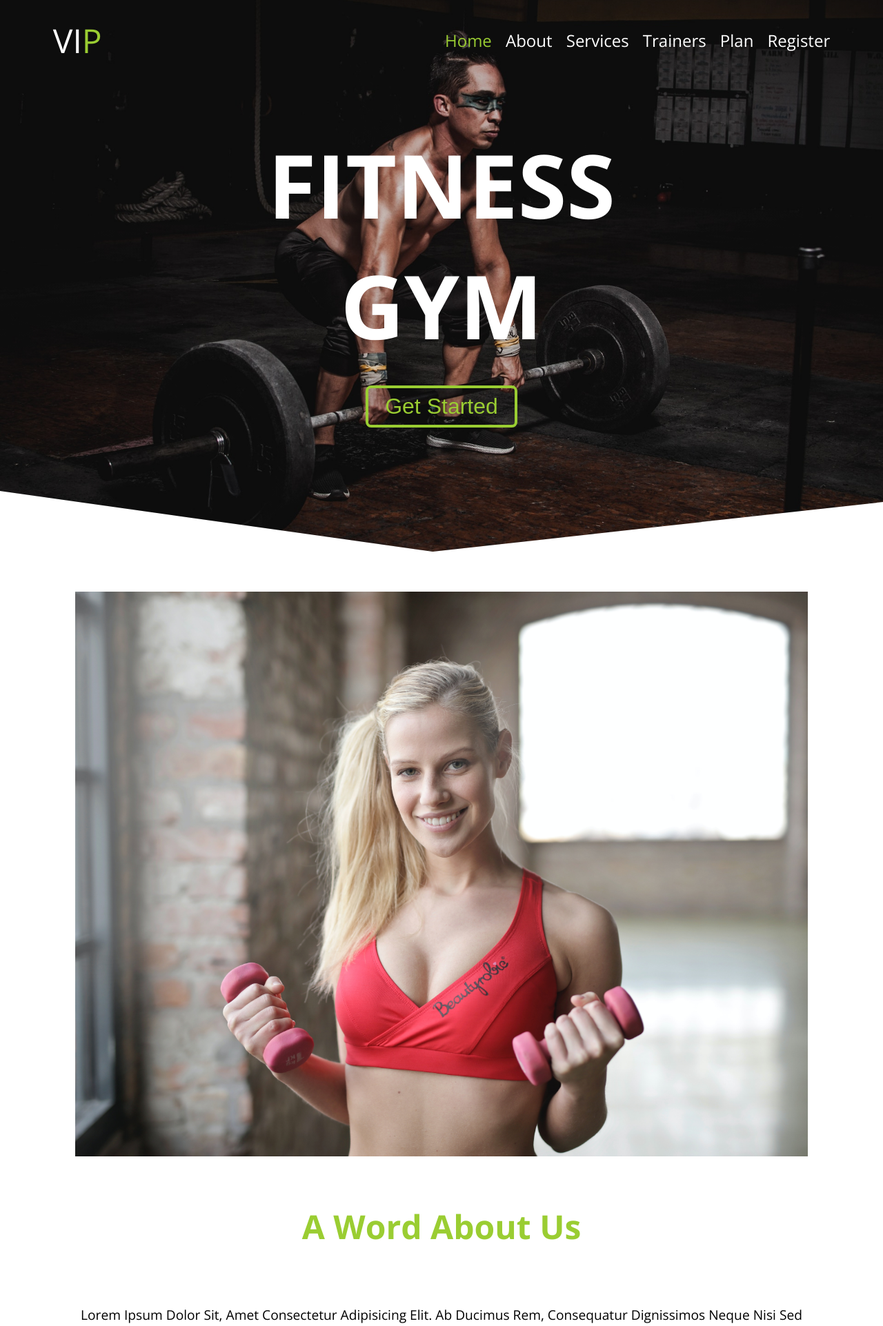
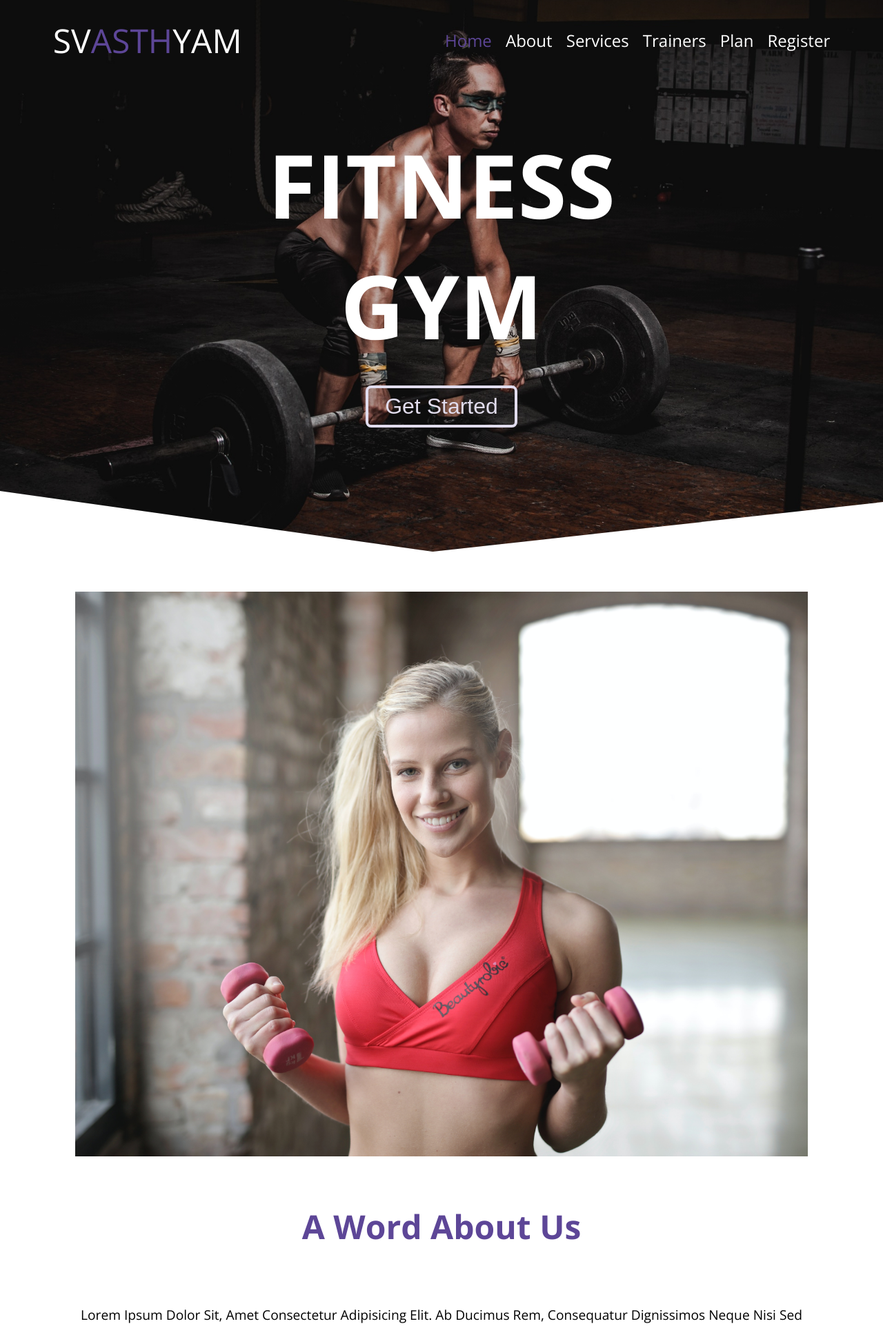
Before and after one commit to FireQueen-3010/Svasthyam, a PHP site: page / in a window 1280 px wide. Shown: the top 1923 px of the page at 69% size. Run offline with PHP 8.4, Linux system fonts and the light colour scheme; some libraries are stand-ins or nearby versions.

Commit message:
made a couple of changes

```diff
--- a/landing-page/index.html
+++ b/landing-page/index.html
@@ -17,7 +17,7 @@
     <!-- Start Header -->
     <header>
         <nav>
-            <div class="logo">VI<span>P</span></div>
+            <div class="logo">SV<span>ASTH</span>YAM</div>
             <div class="open"><i class="fas fa-bars"></i></div>
             <ul class="links">
                 <li><a href="#" class="active">Home</a></li>
@@ -31,7 +31,7 @@
         </nav>
         <div class="content">
             <h1>Fitness gym</h1>
-            <button class="btn">get started</button>
+            <button class="btn-get">get started</button>
         </div>
     </header>
     <!-- Start About -->
--- a/landing-page/style.css
+++ b/landing-page/style.css
@@ -37,7 +37,7 @@ nav .logo{
     cursor: pointer;
 }
 nav .logo span{
-    color: yellowgreen;
+    color: #5D4697;
 }
 nav .links{
     padding-left: 0;
@@ -51,10 +51,10 @@ nav .links li a{
     color: #fff;
 }
 .links .active{
-    color: yellowgreen;
+    color: #5D4697;
 }
 nav .links li a:hover{
-    color: yellowgreen;
+    color: #5D4697;
 }
 header .content{
     position: absolute;
@@ -71,21 +71,35 @@ header .content h1{
 .btn{
     padding: 0.5rem 1.5rem;
     background-color: transparent;
-    border: 0.3rem solid yellowgreen;
-    color: yellowgreen;
+    border: 0.3rem solid #5D4697;
+    color: #5D4697;
     margin-top: 1.8rem;
     cursor: pointer;
     border-radius: 0.5rem;
     font-size: 2rem;
 }
 .btn:hover{
-    background-color: yellowgreen;
+    background-color: #5D4697;
+    color: #fff;
+}
+.btn-get{
+    padding: 0.5rem 1.5rem;
+    background-color: transparent;
+    border: 0.3rem solid #E1DCED;
+    color: #E1DCED;
+    margin-top: 1.8rem;
+    cursor: pointer;
+    border-radius: 0.5rem;
+    font-size: 2rem;
+}
+.btn-get:hover{
+    background-color: #C9C0DF;
     color: #fff;
 }
 nav .open,.close{
     font-size: 1.8rem;
     cursor: pointer;
-    color: yellowgreen;
+    color: #5D4697;
     display: none;
 }
 @media (max-width:850px) {
@@ -145,7 +159,7 @@ nav .open,.close{
 }
 .about .row .content h1{
     font-size: 3rem;
-    color: yellowgreen;
+    color: #5D4697;
     margin-bottom: 5rem;
 }
 .about .row .content p{
```
Also changed, not shown: other parts of landing-page/style.css (+14 -14 lines).
